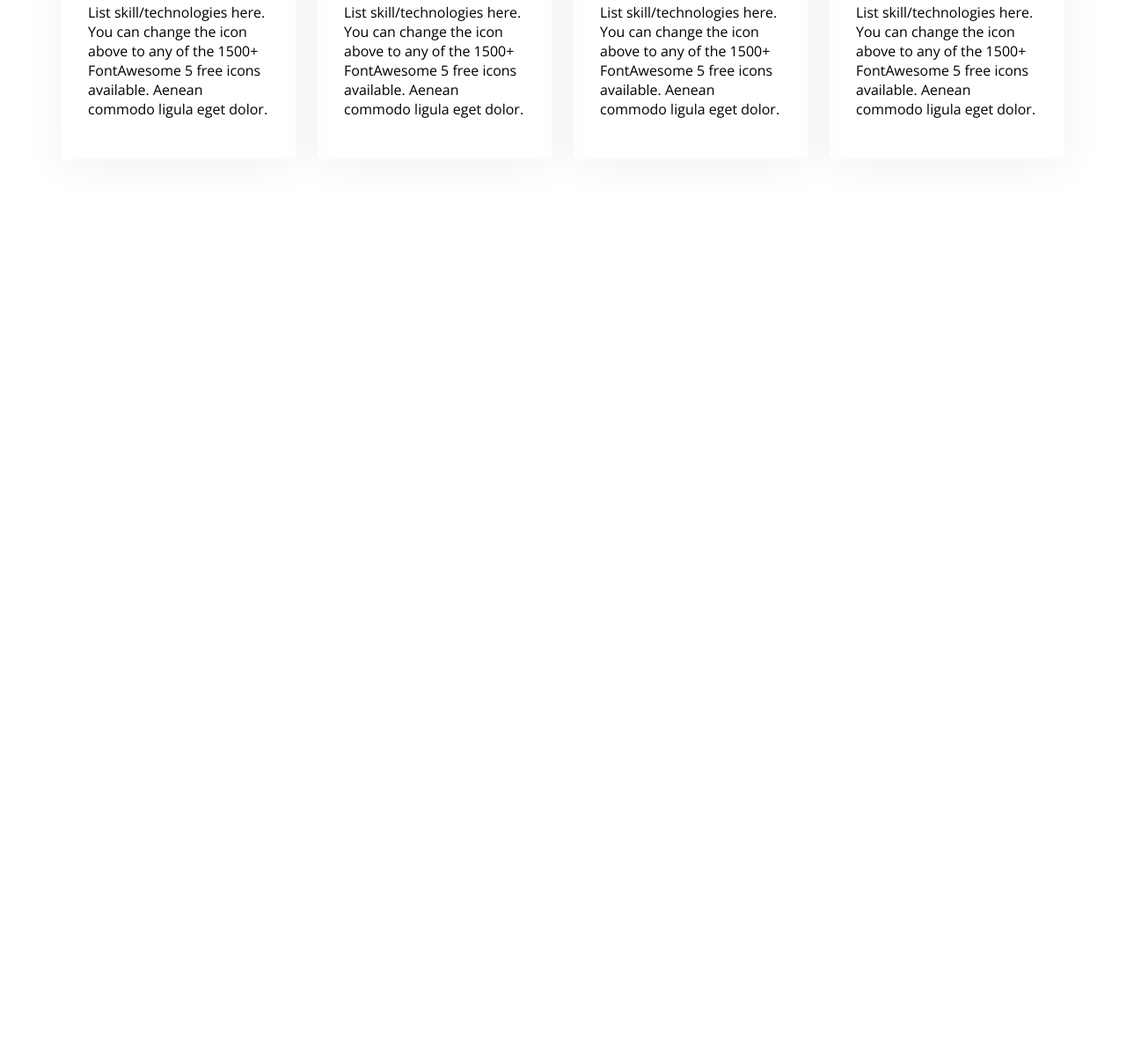
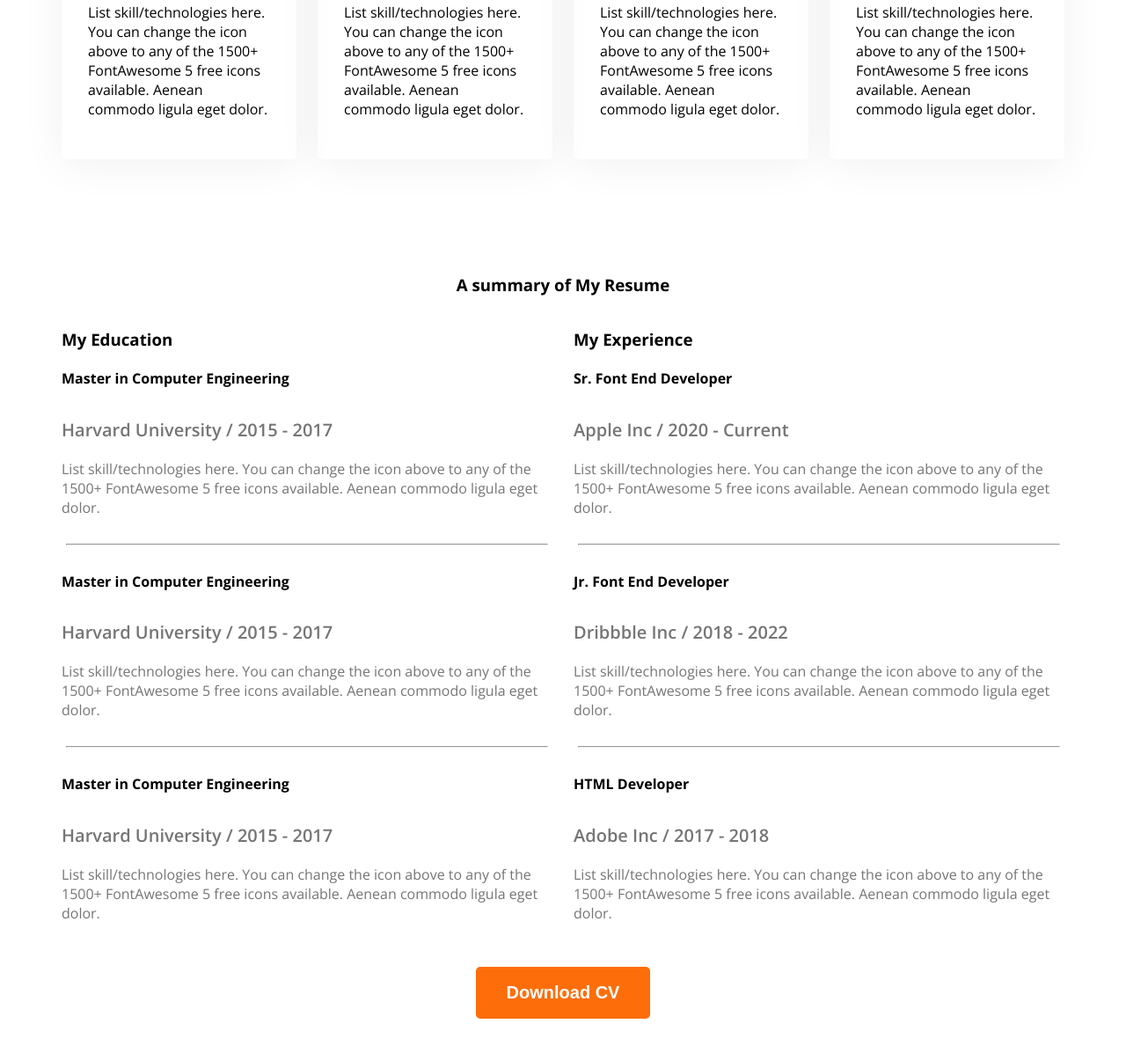
Before and after one commit to Arman3747/web_developer_portfolio, a plain HTML site: page index.html in a window 1280 px wide. Shown: the part 1966-3163 px from the top of the page at 88% size. Before the commit the page ends 2277 px from the top, so only its background shows below. Drawn offline with nearby package versions, Linux system fonts and the light colour scheme.

Commit message:
Resume added

```diff
--- a/index.html
+++ b/index.html
@@ -102,6 +102,65 @@
 
          </section>
 
+         <section class="resume">
+            <h3 class="section_title text_centre">A summary of My Resume</h3>
+            <div class="resume_container">
+                <!-- .resume_column*2>h3.resume_column_title+.experience*3>h4.experience_title+h5.experience_sun_title+.experience_description   -->
+
+                <div class="resume_column">
+                    <h3 class="resume_column_title">My Education</h3>
+                    <div class="experience">
+                        <h4 class="experience_title">Master in Computer Engineering</h4>
+                        <h5 class="experience_sun_title">Harvard University / 2015 - 2017</h5>
+                        <div class="experience_description">List skill/technologies here. You can change the icon above
+                            to any of the 1500+ FontAwesome 5 free icons available. Aenean commodo ligula eget dolor.</div>
+                    </div>
+                    <hr>
+                    <div class="experience">
+                        <h4 class="experience_title">Master in Computer Engineering</h4>
+                        <h5 class="experience_sun_title">Harvard University / 2015 - 2017</h5>
+                        <div class="experience_description">List skill/technologies here. You can change the icon above
+                            to any of the 1500+ FontAwesome 5 free icons available. Aenean commodo ligula eget dolor.</div>
+                    </div>
+                    <hr>
+                    <div class="experience">
+                        <h4 class="experience_title">Master in Computer Engineering</h4>
+                        <h5 class="experience_sun_title">Harvard University / 2015 - 2017</h5>
+                        <div class="experience_description">List skill/technologies here. You can change the icon above
+                            to any of the 1500+ FontAwesome 5 free icons available. Aenean commodo ligula eget dolor.</div>
+                    </div>
+                </div>
+                <div class="resume_column">
+                    <h3 class="resume_column_title">My Experience</h3>
+                    <div class="experience">
+                        <h4 class="experience_title">Sr. Font End Developer</h4>
+                        <h5 class="experience_sun_title">Apple Inc / 2020 - Current</h5>
+                        <div class="experience_description">List skill/technologies here. You can change the icon above
+                            to any of the 1500+ FontAwesome 5 free icons available. Aenean commodo ligula eget dolor.</div>
+                    </div>
+                    <hr>
+                    <div class="experience">
+                        <h4 class="experience_title">Jr. Font End Developer</h4>
+                        <h5 class="experience_sun_title">Dribbble Inc / 2018 - 2022</h5>
+                        <div class="experience_description">List skill/technologies here. You can change the icon above
+                            to any of the 1500+ FontAwesome 5 free icons available. Aenean commodo ligula eget dolor.</div>
+                    </div>
+                    <hr>
+                    <div class="experience">
+                        <h4 class="experience_title">HTML Developer</h4>
+                        <h5 class="experience_sun_title">Adobe Inc / 2017 - 2018</h5>
+                        <div class="experience_description">List skill/technologies here. You can change the icon above
+                            to any of the 1500+ FontAwesome 5 free icons available. Aenean commodo ligula eget dolor.</div>
+                    </div>
+                </div>
+
+
+            </div>
+            <div class="text_centre resume_download_cv">
+                <button class="btn_primary">Download CV</button>
+            </div>
+         </section>
+
     </main>
 
     <footer>
--- a/styles/portfolio.css
+++ b/styles/portfolio.css
@@ -154,3 +154,29 @@ main section{
     border-radius: 5px;
     box-shadow: 0px 6px 50px rgba(0, 0, 0, 0.06);
 }
+
+/* resume section style */
+
+.resume_container{
+    display: flex;
+    gap: 24px;
+}
+.experience_sun_title{
+    font-size: 20px;
+    font-weight: 600;
+    margin-bottom: 20px;
+
+}
+
+.experience_description, .experience_sun_title{
+    color: #757575;
+}
+
+.resume hr{
+    margin: 30px 5px;
+    color: #D1D1D1;
+}
+
+.resume_download_cv{
+    margin-top: 50px;
+}
```
